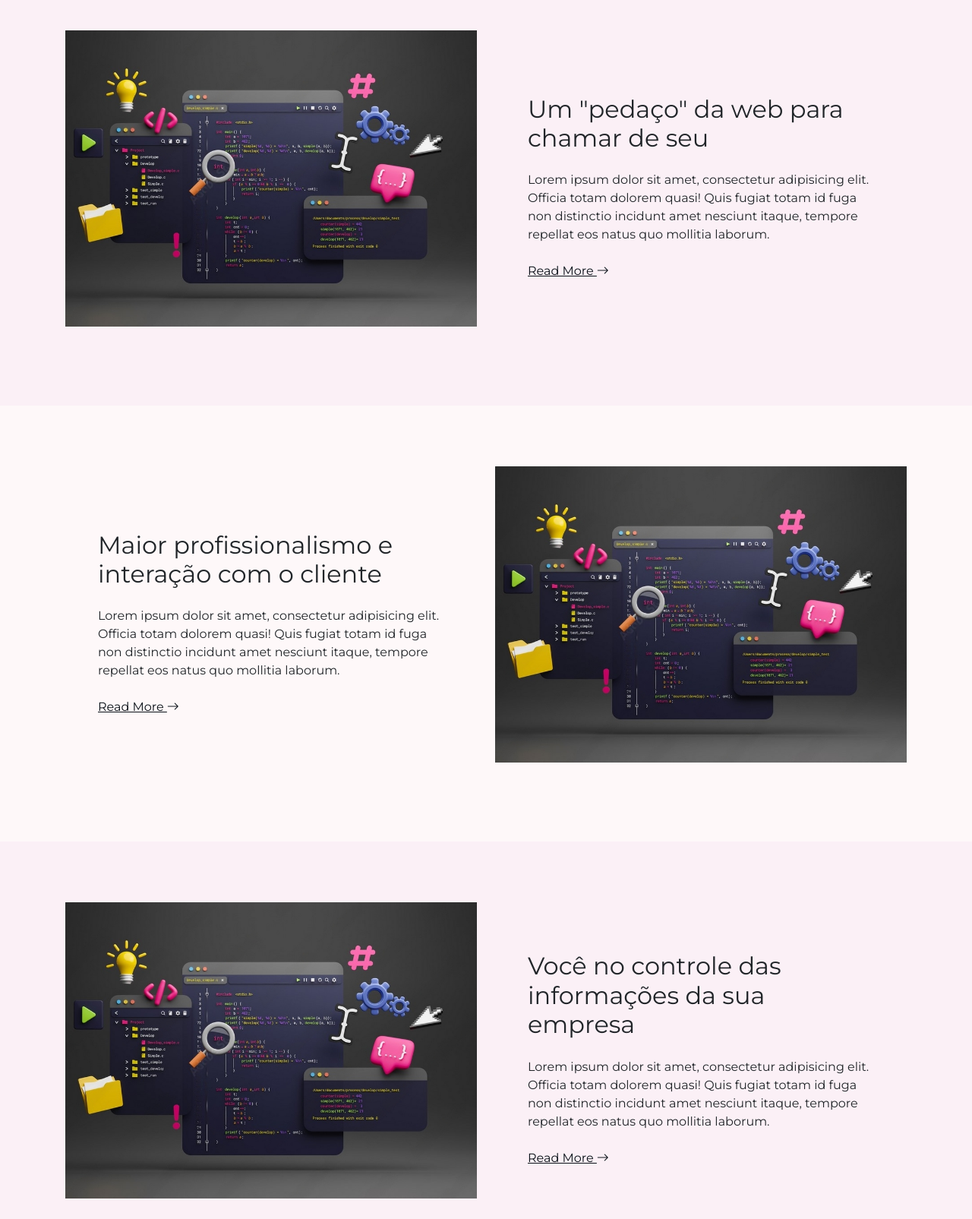
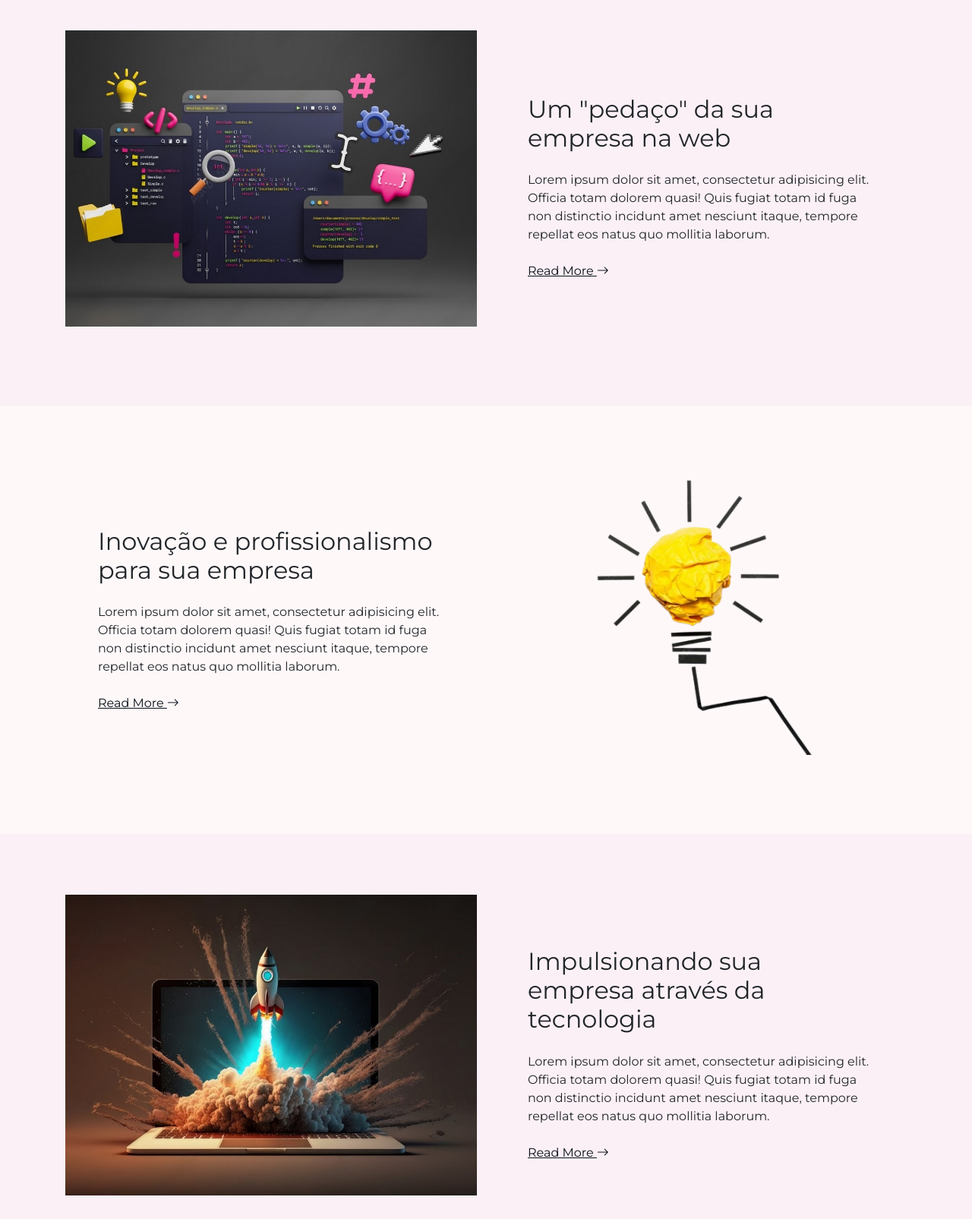
Before and after one commit to ArretadoLabs/oficial-site, a plain HTML site: page index.html in a window 1280 px wide. Shown: the part 840-2445 px from the top of the page at 76% size. Drawn offline with nearby package versions, Linux system fonts and the light colour scheme.

Commit message:
adding images and file modified

```diff
--- a/assets/css/style.css
+++ b/assets/css/style.css
@@ -1,3 +1,4 @@
+
 :root {
     --primary-color: #0a1118;
     --primary-color-highlight: #233D54;
@@ -156,6 +157,7 @@ a:hover {
     z-index: 1;
 }
 
+
 .hero__content-width {
     max-width: 540px;
 }
@@ -239,7 +241,7 @@ a:hover {
 }
 
 .section-services {
-    font-family: "Poppins", sans-serif;
+    font-family: 'Arimo', sans-serif; /*Poppins*/
     background-color: #001736;
     color: #ffffff;
     padding-top: 115px;
--- a/index.html
+++ b/index.html
@@ -5,7 +5,7 @@
     <meta charset="UTF-8">
     <meta http-equiv="X-UA-Compatible" content="IE=edge">
     <meta name="viewport" content="width=device-width, initial-scale=1.0">
-    <title>Arretados Labs</title>
+    <title>Arretados Labs - A company software</title>
 
     <!-- Bootstrap Stylesheet -->
     <link href="https://cdn.jsdelivr.net/npm/bootstrap@5.1.3/dist/css/bootstrap.min.css" rel="stylesheet"
@@ -39,8 +39,7 @@
                 <img src="assets/img/logo-arretados-v3-test-navbar-removebg-preview.png" alt="">
             </a> -->
             <div class="logo">
-                <a href="#"><img
-                        src="assets/img/logo-arretados-v3-test-navbar-removebg-preview.png"></a>
+                <a href="#"><img src="assets/img/logo-arretados-v3-test-navbar-removebg-preview.png"></a>
             </div>
 
             <!-- <div>
@@ -133,7 +132,8 @@
         <div class="hero__content h-100 container-custom position-relative">
             <div class="d-flex h-100 align-items-center hero__content-width">
                 <div class="text-white">
-                    <h1 class="hero__heading fw-bold mb-4">já imaginou um sistema (frase a pensar ainda).</h1>
+                    <h1 class="hero__heading fw-bold mb-4">Criamos soluções digitais "arretadas" que transformam negócios e constroem o amanhã.
+                    </h1>
                     <p class="lead mb-4">Lorem Ipsum is simply dummy text of the printing and typesetting industry.</p>
                 </div>
             </div>
@@ -160,7 +160,7 @@
 
                 <div class="steps__content-width">
                     <!-- <span>01</span> -->
-                    <h1 class="h2 mb-4">Um "pedaço" da web para chamar de seu</h1>
+                    <h1 class="h2 mb-4">Um "pedaço" da sua empresa na web</h1>
                     <p class="mb-4">Lorem ipsum dolor sit amet, consectetur adipisicing elit. Officia totam dolorem
                         quasi! Quis fugiat totam id fuga non distinctio incidunt amet nesciunt itaque, tempore repellat
                         eos natus quo mollitia laborum.</p>
@@ -181,14 +181,14 @@
 
             <div class="row">
                 <div class="col-12 col-sm-6 d-md-flex justify-content-md-ceneter order-sm-1">
-                    <img src="./assets/img/foto-1-arretados-labs-transformed.jpeg" alt=""
+                    <img src="./assets/img/bulb-image-arretados-labs-2-latest-removebg-preview.png" alt=""
                         class="img-fluid pb-4 steps__section-thumbnail" width="553" height="746" loading="lazy">
                 </div>
 
                 <div class="col-12 col-sm-6 align-self-center justify-content-md-ceneter">
                     <div class="steps__content-width">
                         <!-- <span>02</span> -->
-                        <h1 class="h2 mb-4">Maior profissionalismo e interação com o cliente</h1>
+                        <h1 class="h2 mb-4">Inovação e profissionalismo para sua empresa</h1>
                         <p class="mb-4">Lorem ipsum dolor sit amet, consectetur adipisicing elit. Officia totam dolorem
                             quasi! Quis fugiat totam id fuga non distinctio incidunt amet nesciunt itaque, tempore
                             repellat eos natus quo mollitia laborum.</p>
@@ -206,7 +206,7 @@
 
         <div class="row">
             <div class="col-12 col-sm-6 d-md-flex justify-content-md-ceneter">
-                <img src="./assets/img/foto-1-arretados-labs-transformed.jpeg" alt="Essential Nutrients"
+                <img src="./assets/img/foto-arretados-labs-3-latest.png" alt="Essential Nutrients"
                     class="img-fluid pb-4 steps__section-thumbnail" width="553" height="746" loading="lazy">
             </div>
 
@@ -214,7 +214,7 @@
 
                 <div class="steps__content-width">
                     <!-- <span>03</span> -->
-                    <h1 class="h2 mb-4">Você no controle das informações da sua empresa</h1>
+                    <h1 class="h2 mb-4">Impulsionando sua empresa através da tecnologia</h1>
                     <p class="mb-4">Lorem ipsum dolor sit amet, consectetur adipisicing elit. Officia totam dolorem
                         quasi! Quis fugiat totam id fuga non distinctio incidunt amet nesciunt itaque, tempore repellat
                         eos natus quo mollitia laborum.</p>
```
Also changed, not shown: assets/img/bulb-image-arretados-labs-2-latest-removebg-preview.png (added), assets/img/foto-arretados-labs-3-latest.png (added).
